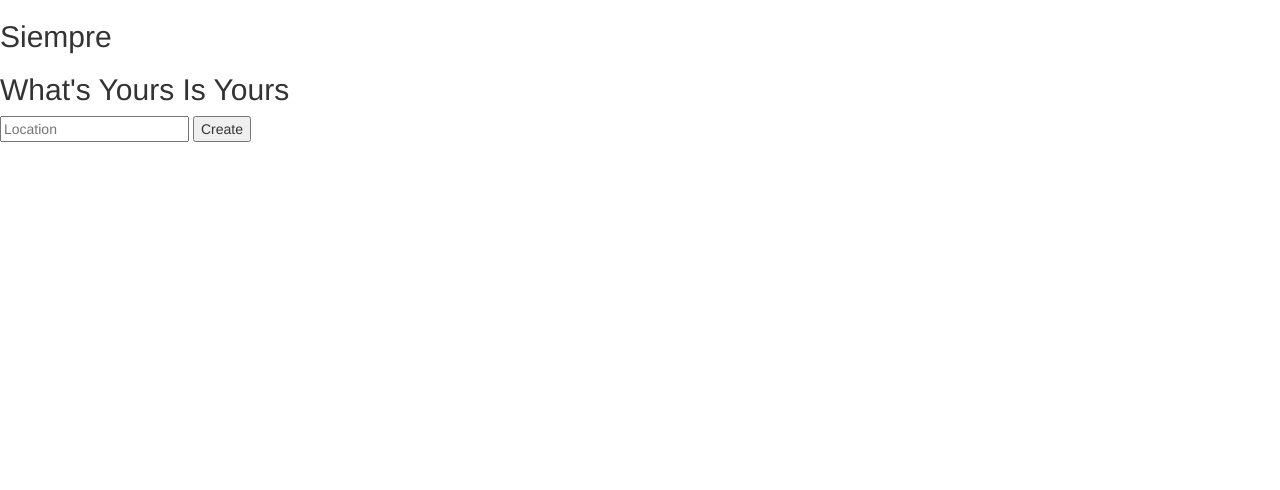
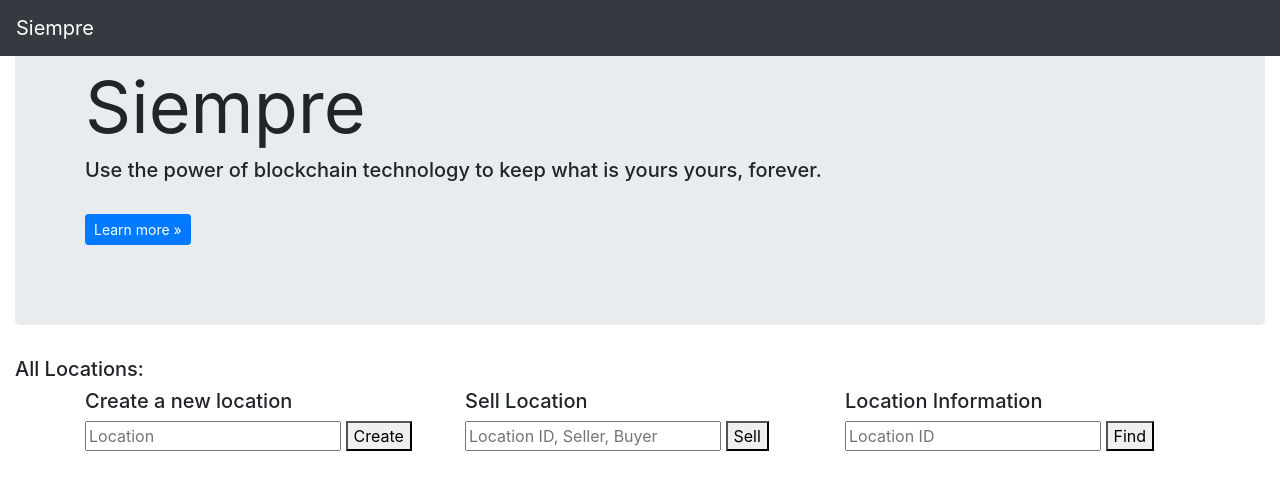
Before and after one commit to bretfunk/Siempre, a website built with webpack: page app/index.html in a window 1280 px wide. Built offline with nearby package versions, Linux system fonts and the light colour scheme; what truffle-contract would draw is missing.

Commit message:
added bootstrap styling

```diff
--- a/app/index.html
+++ b/app/index.html
@@ -3,18 +3,75 @@
   <head>
     <title>Siempre</title>
     <link href='https://fonts.googleapis.com/css?family=Open+Sans:400,700' rel='stylesheet' type='text/css'>
-    <link href='https://maxcdn.bootstrapcdn.com/bootstrap/3.3.7/css/bootstrap.min.css' rel='stylesheet' type='text/css'>
+    <link rel="stylesheet" href="https://maxcdn.bootstrapcdn.com/bootstrap/4.0.0/css/bootstrap.min.css" integrity="sha384-Gn5384xqQ1aoWXA+058RXPxPg6fy4IWvTNh0E263XmFcJlSAwiGgFAW/dAiS6JXm" crossorigin="anonymous">
     <script src="./app.js"></script>
   </head>
   <body>
-  <h2>Siempre</h1>
-  <h2>What's Yours Is Yours</h2>
-  <!--<p>Total Homes:</p>-->
-  <!--<p>your total homes:</p>-->
+    <nav class="navbar navbar-expand-md navbar-dark bg-dark fixed-top">
+      <a class="navbar-brand" href="#">Siempre</a>
+      <button class="navbar-toggler" type="button" data-toggle="collapse" data-target="#navbarsExampleDefault" aria-controls="navbarsExampleDefault" aria-expanded="false" aria-label="Toggle navigation">
+        <span class="navbar-toggler-icon"></span>
+      </button>
 
+      <div class="collapse navbar-collapse" id="navbarsExampleDefault">
+        <ul class="navbar-nav mr-auto">
+          <li class="nav-item active">
+            <!--<a class="nav-link" href="#">Link <span class="sr-only">(current)</span></a>-->
+          </li>
+          <li class="nav-item">
+            <!--<a class="nav-link" href="#">Link</a>-->
+          </li>
+        </ul>
+      </div>
+    </nav>
+
+    <main role="main" class="container-fluid">
+
+    <div class="jumbotron">
+      <div class="container">
+        <h1 class="display-3"><strong>Siempre</strong></h1>
+        <h5>Use the power of blockchain technology to keep what is yours yours, forever.</h5>
+        <br/>
+        <p><a class="btn btn-primary btn-sm" href="#" role="button">Learn more &raquo;</a></p>
+      </div>
+    </div>
+      <h5>All Locations:</h5>
+      <div class="test">
+      </div>
+    <div class="container">
+      <div class="row">
+        <div class="col-md-4">
           <form>
+            <h5>Create a new location</h5>
             <input type="text" placeholder="Location">
-  <button>Create</button>
+            <button type="submit">Create</button>
           </form>
+        </div>
+        <div class="col-md-4">
+          <form>
+            <h5>Sell Location</h5>
+            <input type="text" placeholder="Location ID, Seller, Buyer">
+            <button type="submit">Sell</button>
+          </form>
+        </div>
+        <div class="col-md-4">
+          <form>
+            <h5>Location Information</h5>
+            <input type="text" placeholder="Location ID">
+            <button type="submit">Find</button>
+          </form>
+        </div>
+        </div>
+    </div>
+
+    </main><!-- /.container -->
+
+    <!-- Bootstrap core JavaScript
+      ================================================== -->
+      <!-- Placed at the end of the document so the pages load faster -->
+      <script src="https://code.jquery.com/jquery-3.2.1.slim.min.js" integrity="sha384-KJ3o2DKtIkvYIK3UENzmM7KCkRr/rE9/Qpg6aAZGJwFDMVNA/GpGFF93hXpG5KkN" crossorigin="anonymous"></script>
+      <script>window.jQuery || document.write('<script src="../../../../assets/js/vendor/jquery-slim.min.js"><\/script>')</script>
+      <script src="../../../../assets/js/vendor/popper.min.js"></script>
+      <script src="../../../../dist/js/bootstrap.min.js"></script>
 </body>
 </html>
```
Lines whose indentation alone changed are shown as unchanged.
